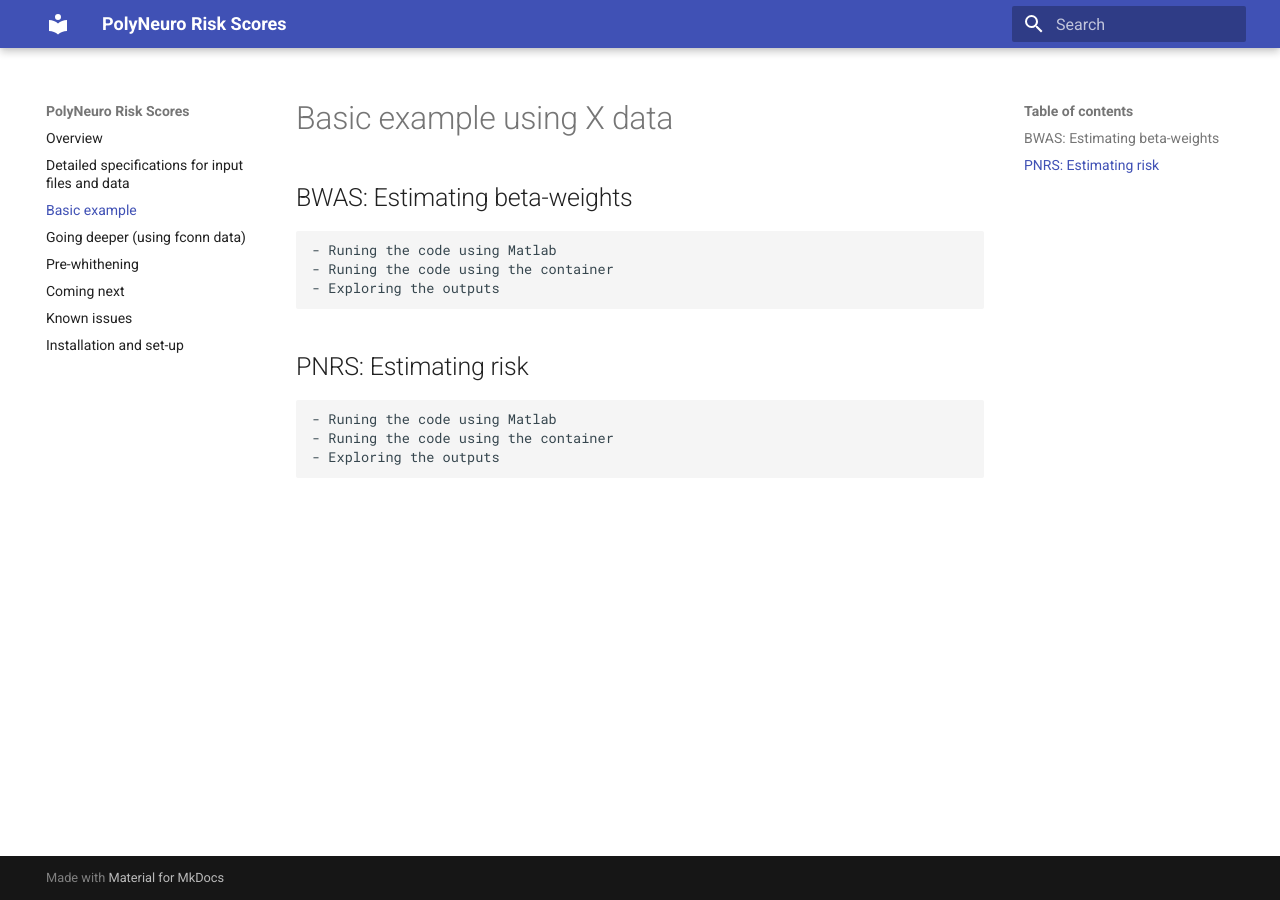
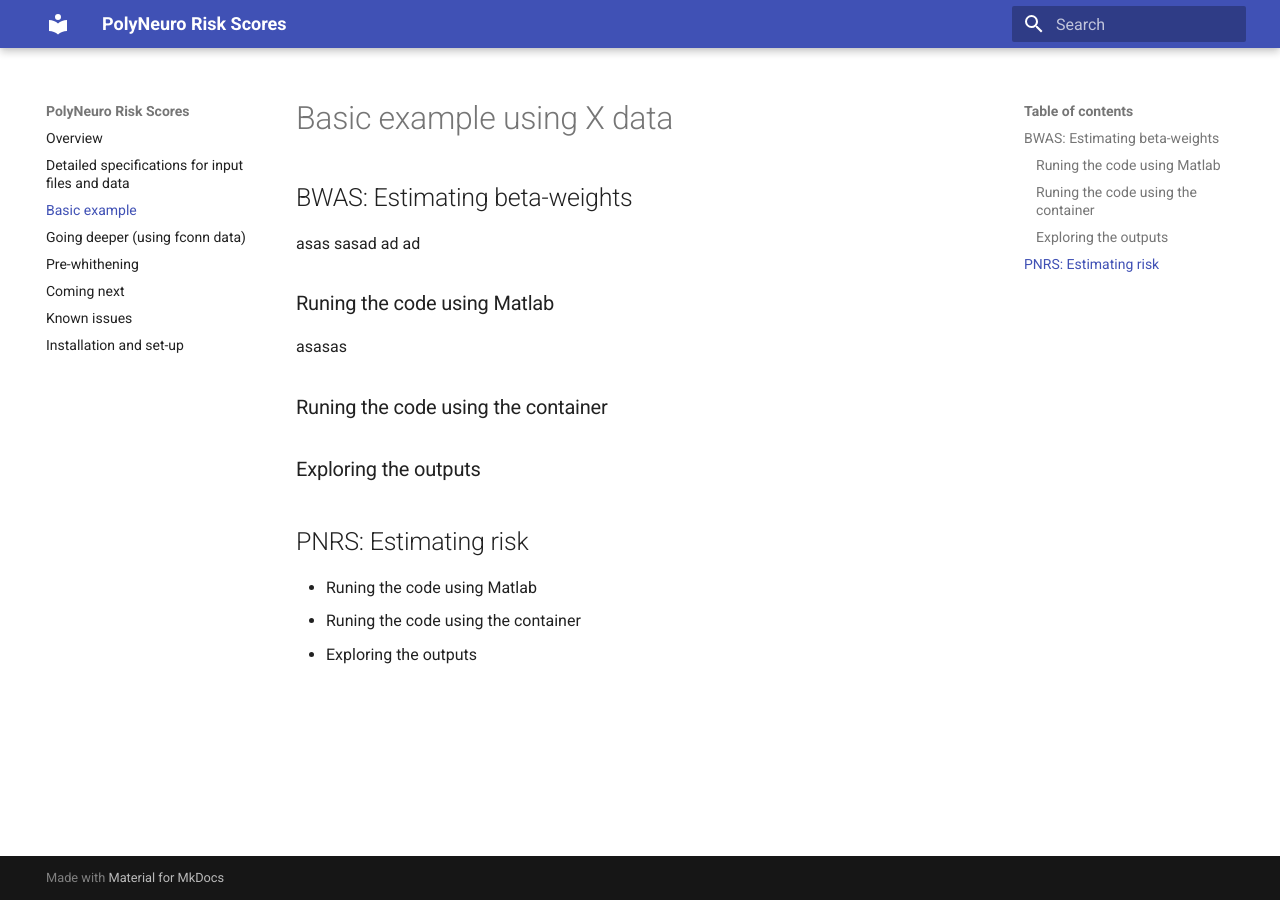
Before and after one commit to omiranda/polyneuro_risk_score, an MkDocs documentation site: the page built from docs/basic_example.md, in a window 1280 px wide. Built offline with MkDocs 1.6.1 and Material for MkDocs 9.7.7, drawn with Linux system fonts in a browser that asks for light colours; old or Windows-style settings are respelled for this version of MkDocs.

Commit message:
Update basic_example.md

```diff
--- a/docs/basic_example.md
+++ b/docs/basic_example.md
@@ -3,11 +3,13 @@
 
 
 ## BWAS: Estimating beta-weights
-    - Runing the code using Matlab
-    - Runing the code using the container
-    - Exploring the outputs
+asas sasad ad ad
+### Runing the code using Matlab
+asasas
+### Runing the code using the container
+### Exploring the outputs
 
 ## PNRS: Estimating risk
-    - Runing the code using Matlab
-    - Runing the code using the container
-    - Exploring the outputs
+- Runing the code using Matlab
+- Runing the code using the container
+- Exploring the outputs
```
